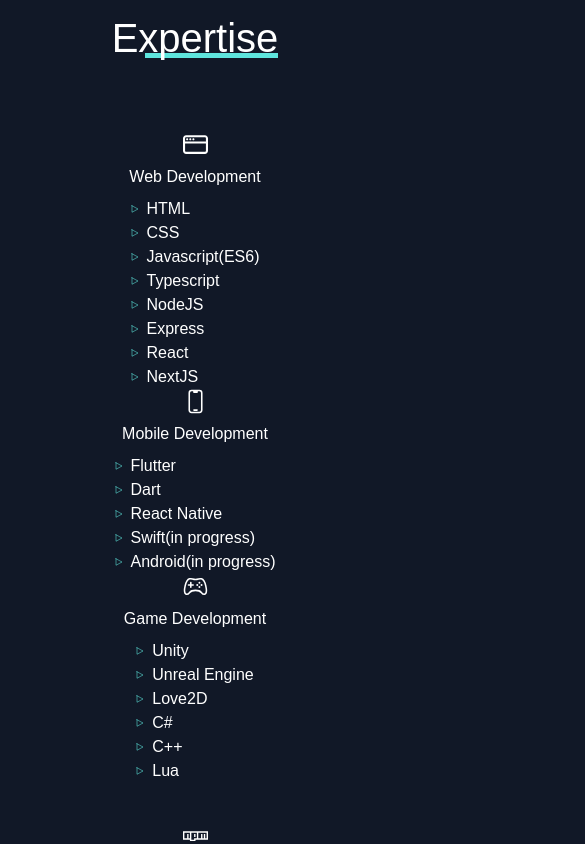
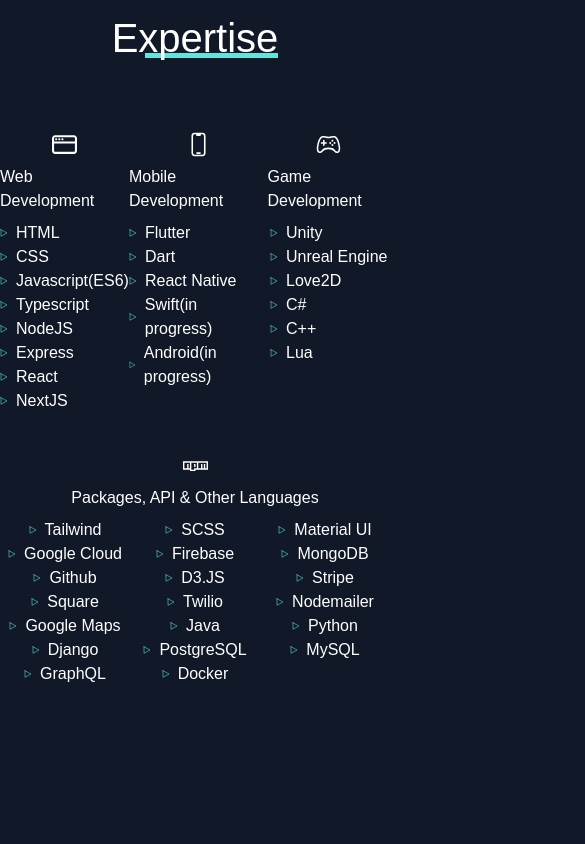
Before and after one commit to XianFengWu1996/personal-portfolio, a Next.js app: page / in a window 390 px wide. Shown: the part 940-1784 px from the top of the page, 585 px wide, since content can reach past the window. Built offline with nearby package versions, Linux system fonts and the light colour scheme; a web font is replaced by a local one.

Commit message:
add animation to expertise section

```diff
--- a/package.json
+++ b/package.json
@@ -25,6 +25,7 @@
   "devDependencies": {
     "autoprefixer": "^10.4.13",
     "postcss": "^8.4.21",
-    "tailwindcss": "^3.2.4"
+    "tailwindcss": "^3.2.4",
+    "typescript-plugin-css-modules": "^4.1.1"
   }
 }
--- a/src/components/Expertise/Expertise.tsx
+++ b/src/components/Expertise/Expertise.tsx
@@ -1,31 +1,39 @@
-import { useEffect, useRef, useState } from 'react';
+import { useEffect } from 'react';
 import { IoTriangleOutline } from 'react-icons/io5';
 import { data, packages } from './data';
 
 const Expertise = () => {
-  const ref = useRef<HTMLElement>(null);
-  const [isVisible, setIsVisible] = useState(false);
-
   useEffect(() => {
     const observer = new IntersectionObserver((entries) => {
-      const entry = entries[0];
-      setIsVisible(entry.isIntersecting);
-      console.log(entry);
+      entries.forEach((entry) => {
+        entry.target.classList.toggle('show', entry.isIntersecting);
+      });
     });
 
-    if (ref.current) observer.observe(ref.current);
+    const leftItems = document.querySelectorAll('.slide--left-hide');
+    const rightItems = document.querySelectorAll('.slide--right-hide');
+
+    leftItems.forEach((item) => observer.observe(item));
+    rightItems.forEach((item) => observer.observe(item));
+
+    return () => {
+      observer.disconnect();
+    };
   }, []);
 
   return (
-    <section ref={ref} id="expertise" className="w-full h-full my-16">
+    <section id="expertise" className="w-full h-full my-16">
       <div className="flex justify-center items-center px-16 py-10">
         <h1 className="title mb-6">Expertise</h1>
       </div>
 
-      <div className="grid grid-cols-1 md:grid-cols-3">
+      <div className="flex justify-around items-start">
         {data.map((d, i) => {
           return (
-            <div key={i} className="flex flex-col items-center justify-start">
+            <div
+              key={i}
+              className="slide--left-hide expertise--item flex flex-col items-center justify-start"
+            >
               <div>
                 <d.Icon size={25} />
               </div>
@@ -50,7 +58,7 @@
       </div>
 
       {/* outter grid */}
-      <div className="grid grid-cols-1 mt-10">
+      <div className="slide--right-hide mt-10">
         {/* to layout the header and content vertically */}
         <div className="flex flex-col items-center">
           {/* header */}
--- a/src/pages/_app.tsx
+++ b/src/pages/_app.tsx
@@ -2,6 +2,7 @@
 import '@/styles/Components.css';
 import '@/styles/Timeline.css';
 import '@/styles/Button.css';
+import '@/styles/Animation.css';
 import type { AppProps } from 'next/app';
 
 export default function App({ Component, pageProps }: AppProps) {
--- /dev/null
+++ b/src/styles/Animation.css
@@ -0,0 +1,27 @@
+.slide--left-hide {
+  opacity: 0;
+  transition: all 2s;
+  transform: translateX(-100%);
+  filter: blur(5px);
+}
+
+.slide--right-hide {
+  opacity: 0;
+  transition: all 2s;
+  transform: translateX(100%);
+  filter: blur(5px);
+}
+
+.show {
+  opacity: 1;
+  transform: translateX(0);
+  filter: blur(0);
+}
+
+.expertise--item:nth-child(2) {
+  transition-delay: 300ms;
+}
+
+.expertise--item:nth-child(3) {
+  transition-delay: 600ms;
+}
--- a/tsconfig.json
+++ b/tsconfig.json
@@ -17,7 +17,8 @@
     "baseUrl": ".",
     "paths": {
       "@/*": ["./src/*"]
-    }
+    },
+    "plugins": [{ "name": "typescript-plugin-css-modules" }]
   },
   "include": ["next-env.d.ts", "**/*.ts", "**/*.tsx"],
   "exclude": ["node_modules"]
```
Also changed, not shown: 1 other file (tests, documents, lock files or other folders).
